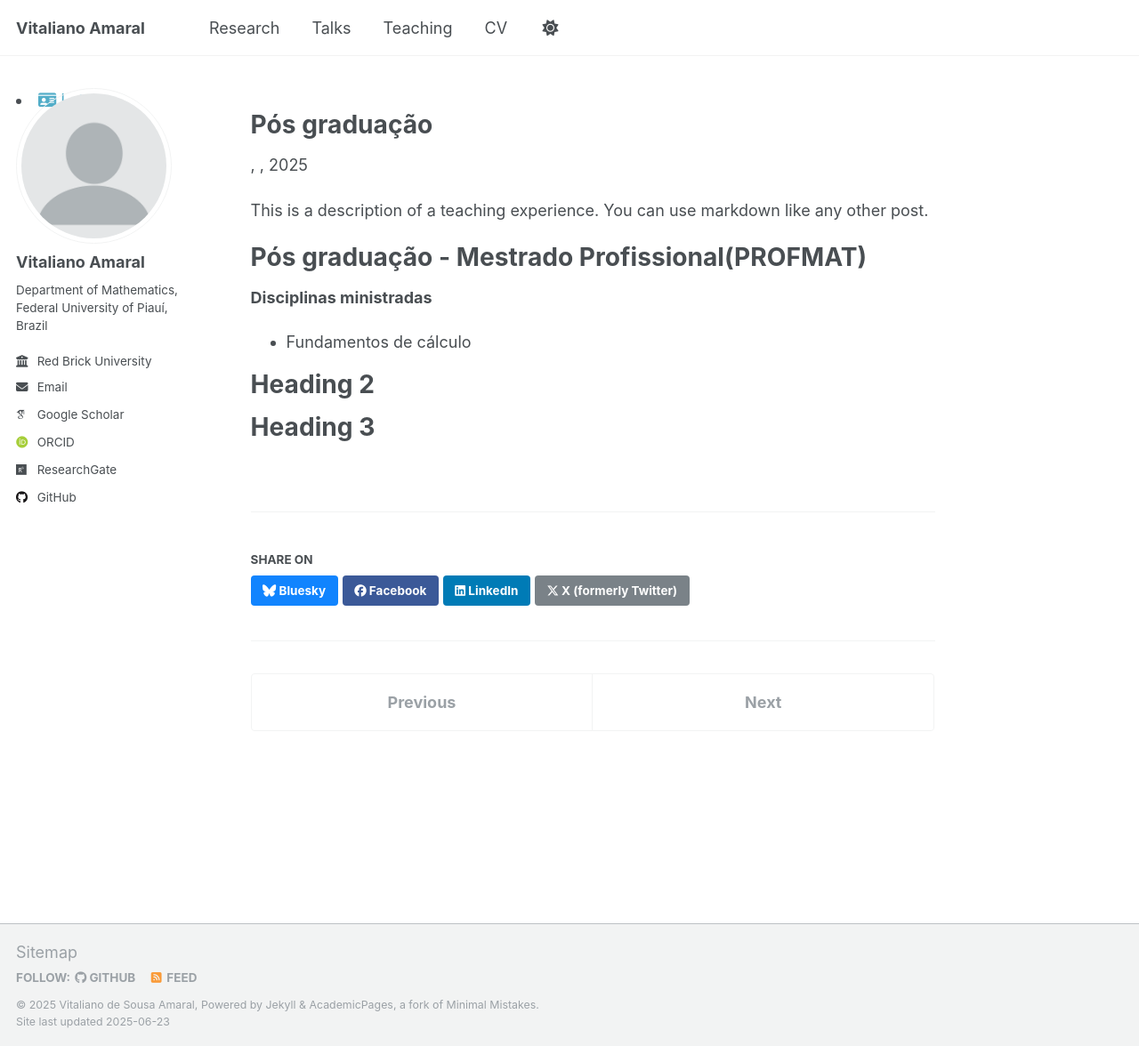
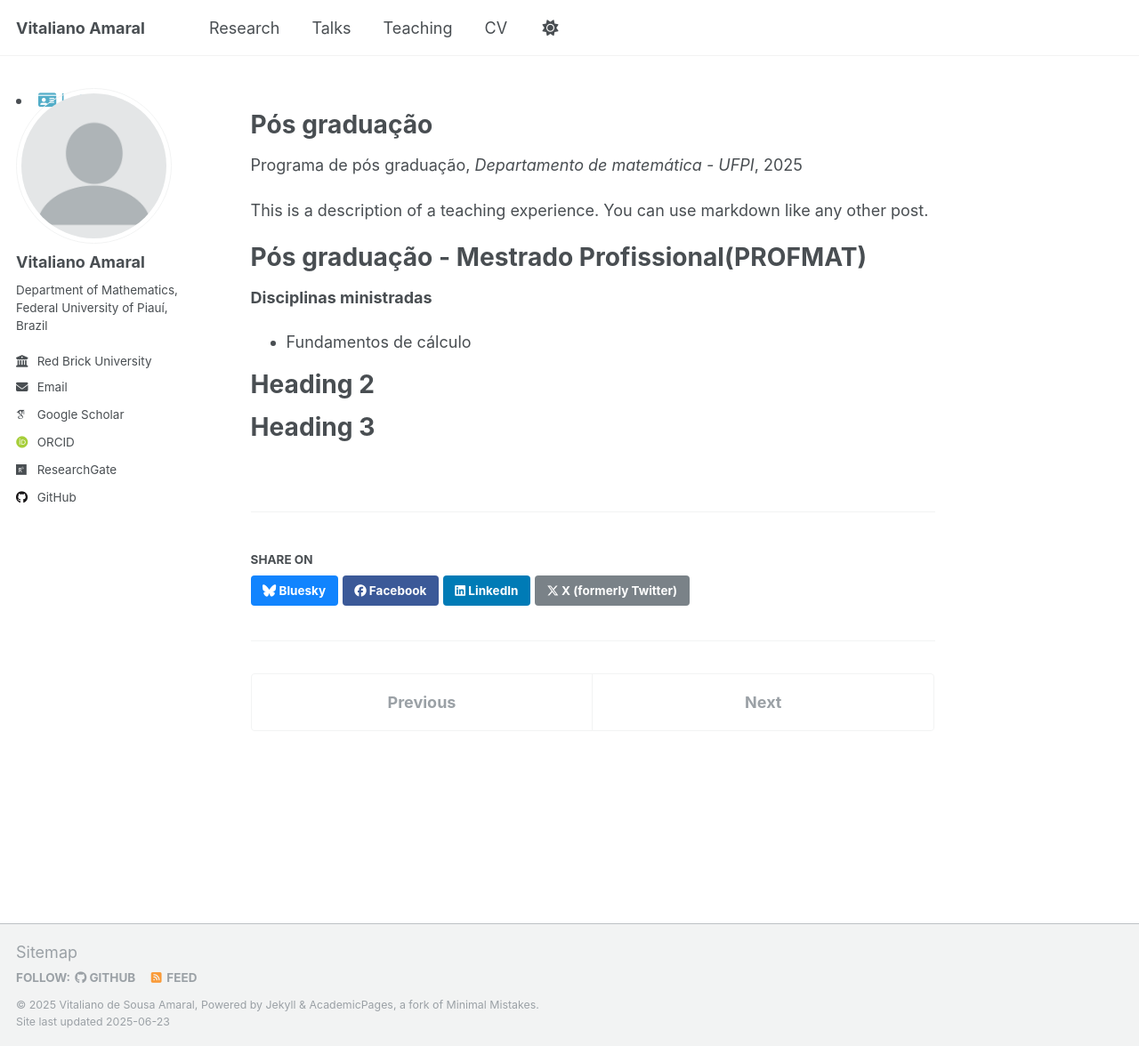
Before and after one commit to vitalianoamaral/vitalianoamaral.github.io, a Jekyll site: the page built from _teaching/2014-spring-teaching-1.md, in a window 1280 px wide and 1176 px high. Shown: the whole window at 89% size. Built offline with Jekyll 4.4.1, drawn with Linux system fonts in a browser that asks for light colours; some web fonts are replaced; part of the change alters nothing that is shown.

Commit message:
Update 2014-spring-teaching-1.md

```diff
--- a/_teaching/2014-spring-teaching-1.md
+++ b/_teaching/2014-spring-teaching-1.md
@@ -1,11 +1,11 @@
 ---
 title: "Pós graduação"
 collection: teaching
-#type: "Programa de pós graduação"
+type: "Programa de pós graduação"
 permalink: /teaching/2014-spring-teaching-1
-#venue: "Departamento de matemática - UFPI"
-#date: u-01-01
-#location: "Teresina, Brazil"
+venue: "Departamento de matemática - UFPI"
+date: u-01-01
+location: "Teresina, Brazil"
 ---
 
 This is a description of a teaching experience. You can use markdown like any other post.
```
